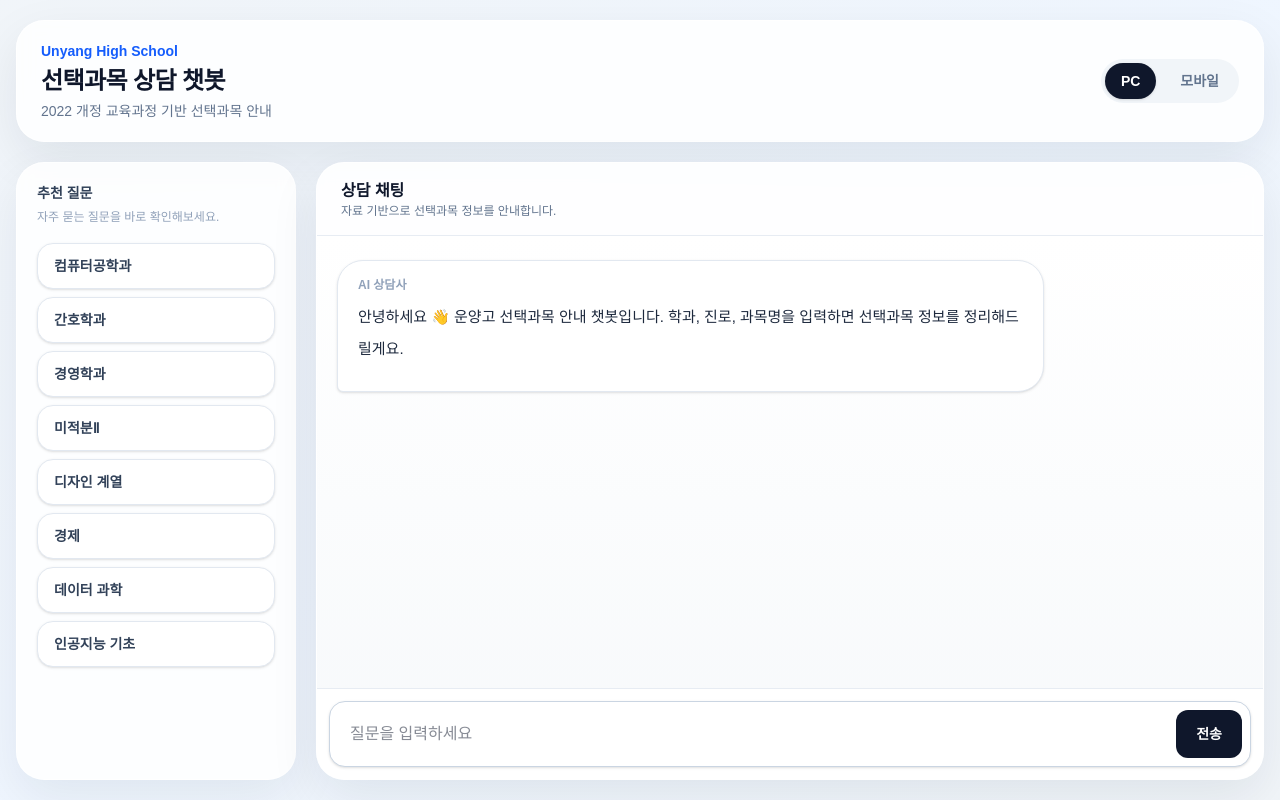
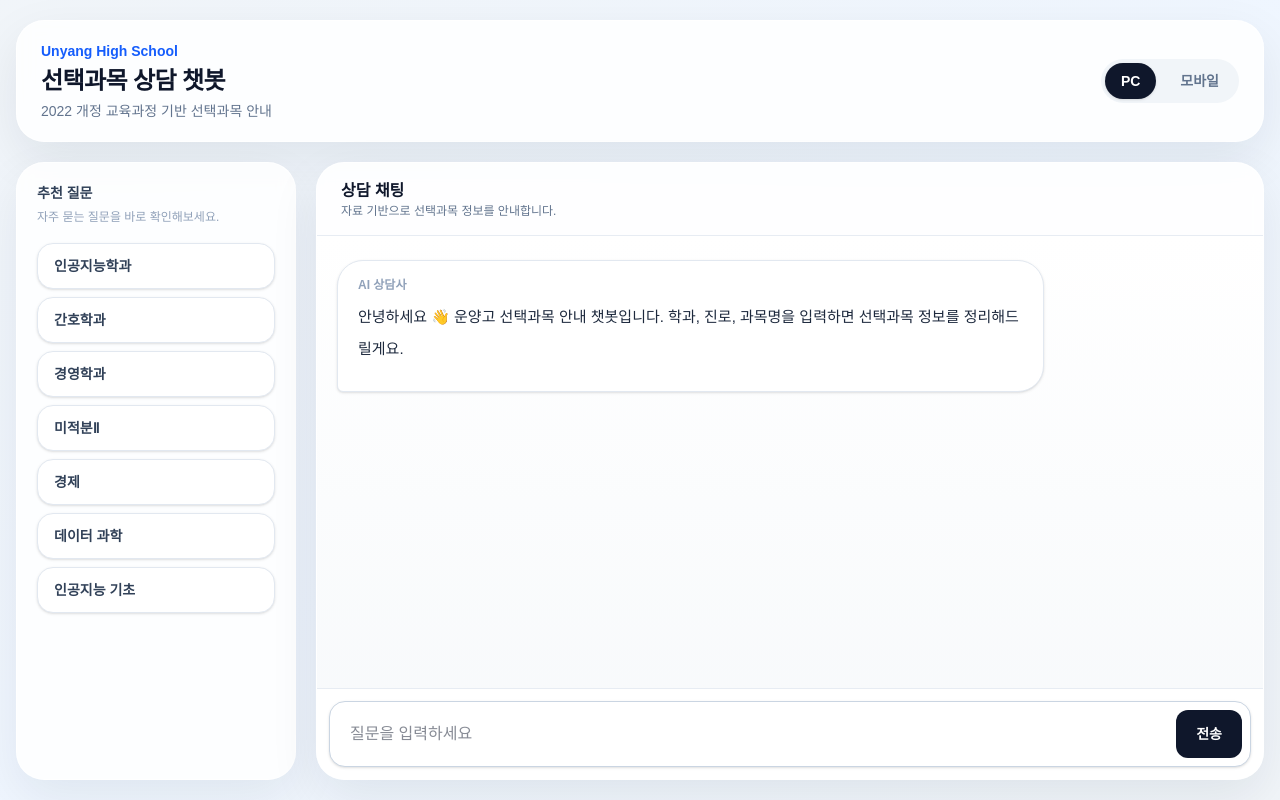
Before and after one commit to yeom2n/ai-chatbot, a Next.js app: page / in a window 1280 px wide. Built offline with nearby package versions, Linux system fonts and the light colour scheme.

Commit message:
polish chat ui

```diff
--- a/app/page.tsx
+++ b/app/page.tsx
@@ -10,11 +10,10 @@ type Message = {
 };
 
 const suggestions = [
-  "컴퓨터공학과",
+  "인공지능학과",
   "간호학과",
   "경영학과",
   "미적분Ⅱ",
-  "디자인 계열",
   "경제",
   "데이터 과학",
   "인공지능 기초",
```
